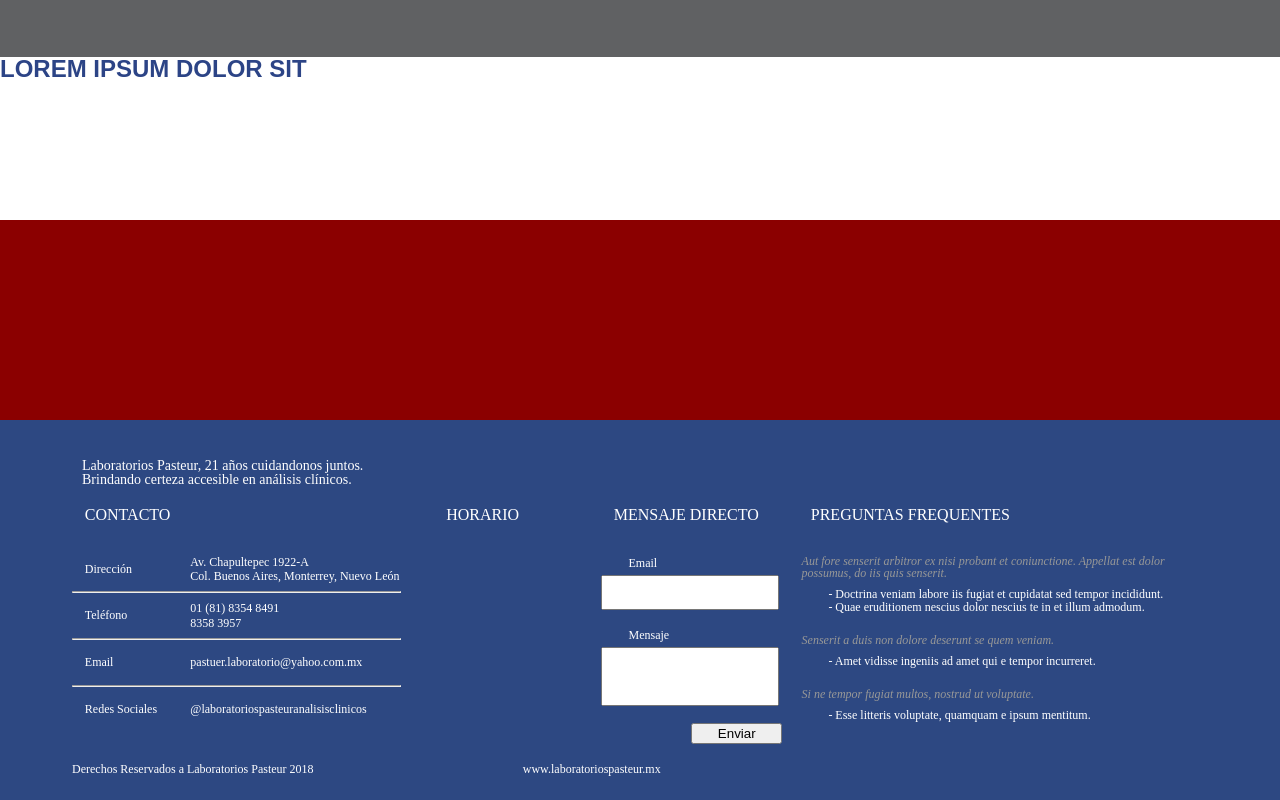
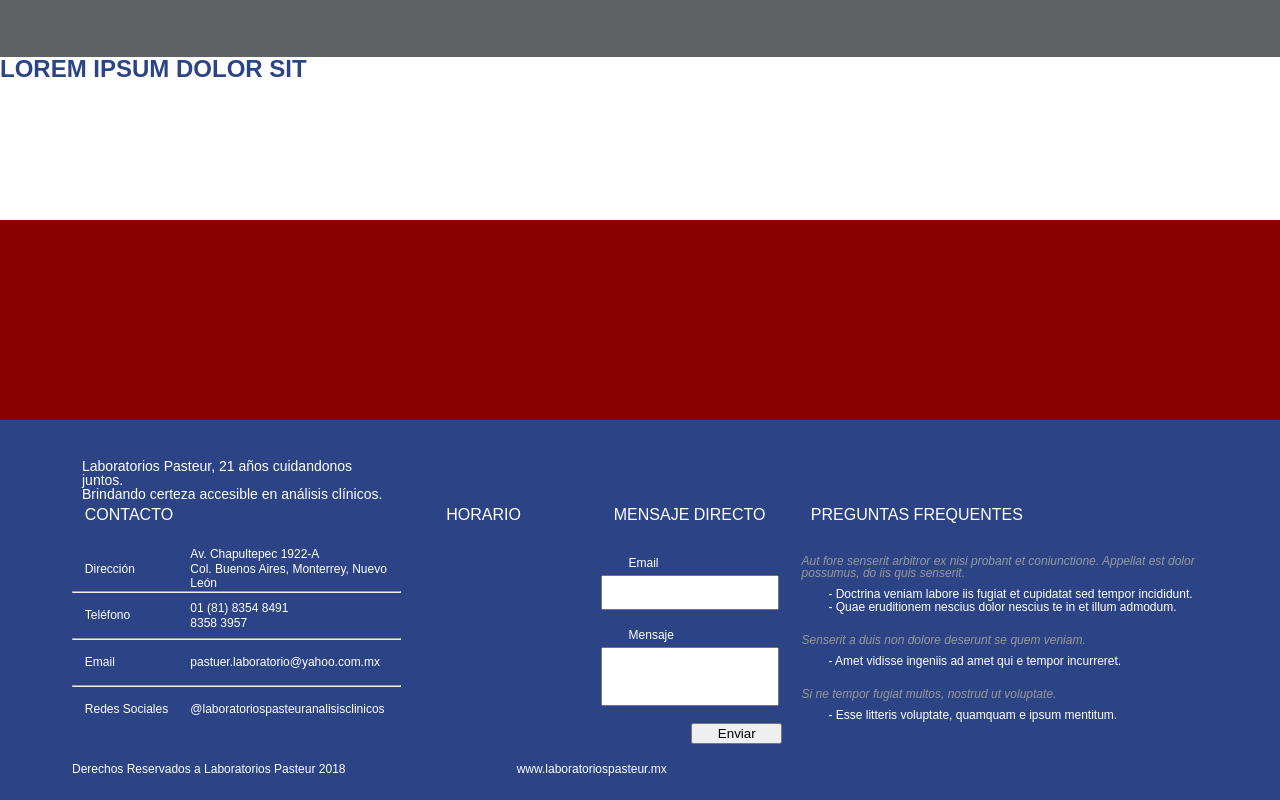
Before and after one commit to Axolodev/LaboratoriosPasteur, a React (Create React App) app: page / in a window 1280 px wide. Shown: the part 2343-3143 px from the top of the page. Built offline with nearby package versions, Linux system fonts and the light colour scheme; some icons are missing.

Commit message:
Add theme properties to Footer

```diff
--- a/src/components/Footer.jsx
+++ b/src/components/Footer.jsx
@@ -8,7 +8,8 @@ const Layout = styled.div`
   box-sizing: border-box;
   height: 380px;
   padding: 1.6em 4.5em 1em;
-  background-color: #2D4882;
+  background-color: ${props => props.theme.secondaryHighlightColor};
+  font-family: ${props => props.theme.mainTextFontFamily};
   color: white;
 
   h1 {
```
